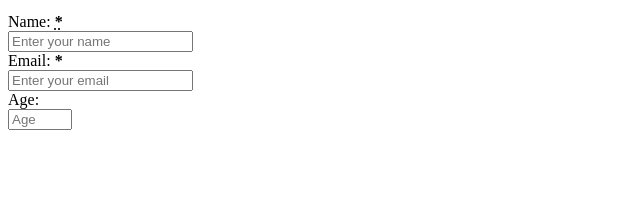
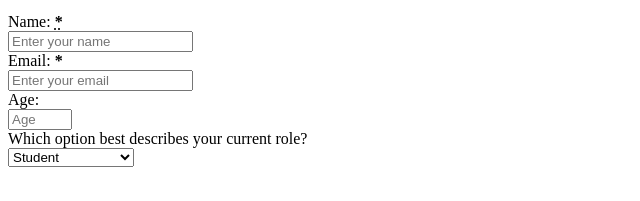
Before and after one commit to Sohel-ASM/FCC_Survey_Form, a plain HTML site: page index.html in a window 1280 px wide. Shown: the part 87-288 px from the top of the page, without its empty margins (0-640 px from the left). Drawn offline with Linux system fonts and the light colour scheme.

Commit message:
<div> for="current_role" </div>

```diff
--- a/index.html
+++ b/index.html
@@ -30,4 +30,19 @@
             <input type="number" id="number" class="input-field" name="user_age" min="1" max="125" placeholder="Age">
         </div>
     </div>
+    <div>
+        <label class="labels" for="current_role">
+            <span>Which option best describes your current role?</span>
+        </label>
+        <div class="rightTab">
+            <select id="dropdown" class="dropdown" name="user_current_role">
+                <option disabled value>select an option</option>
+                <option value="student">Student</option>
+                <option value="ft_job">Full Time Job</option>
+                <option value="ft_learner">Full Time Learner</option>
+                <option value="dont_prefer">Prefer not to say</option>
+                <option value="other">Other</option>
+            </select>
+        </div>
+    </div>
 </form>
```
